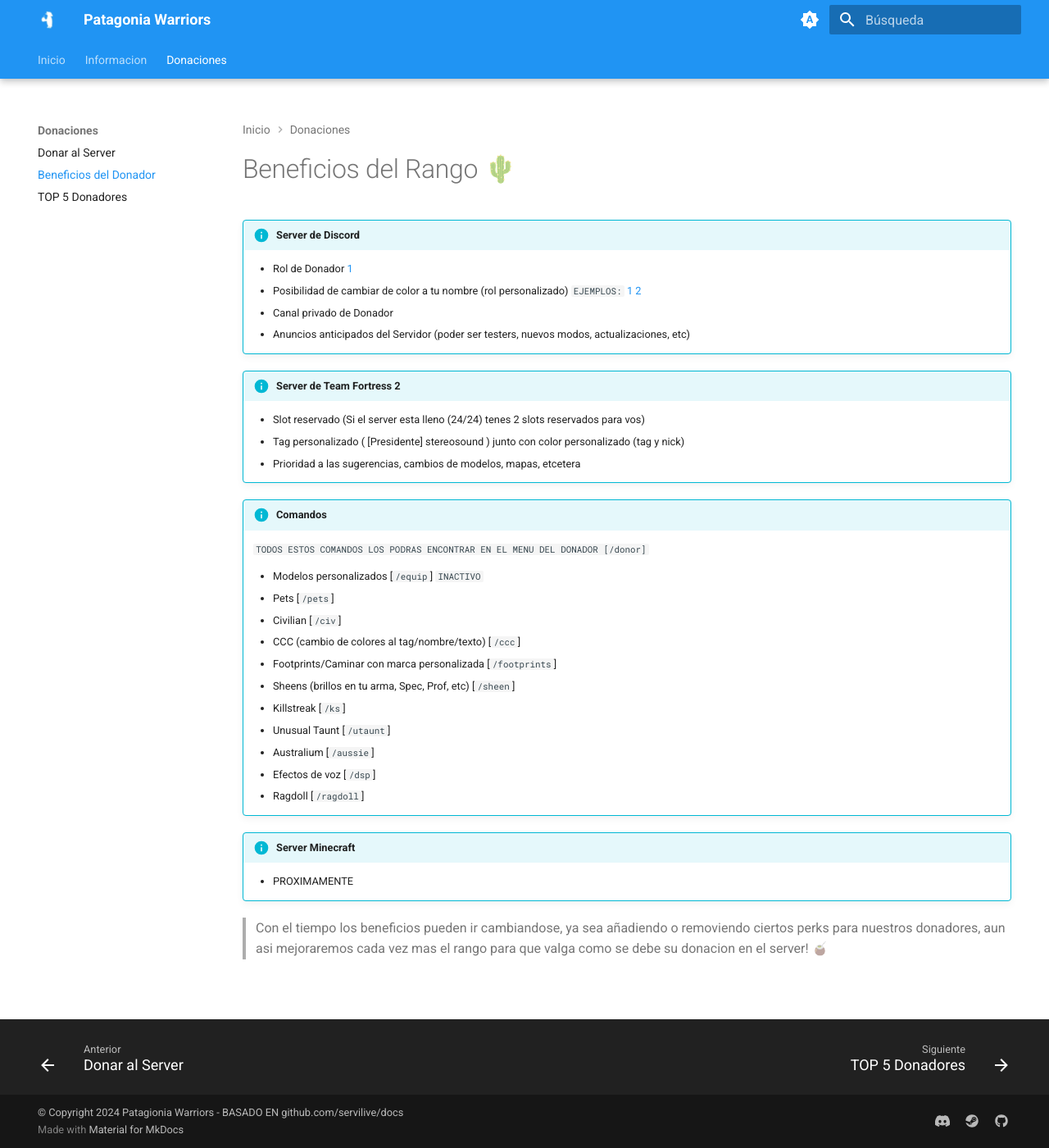
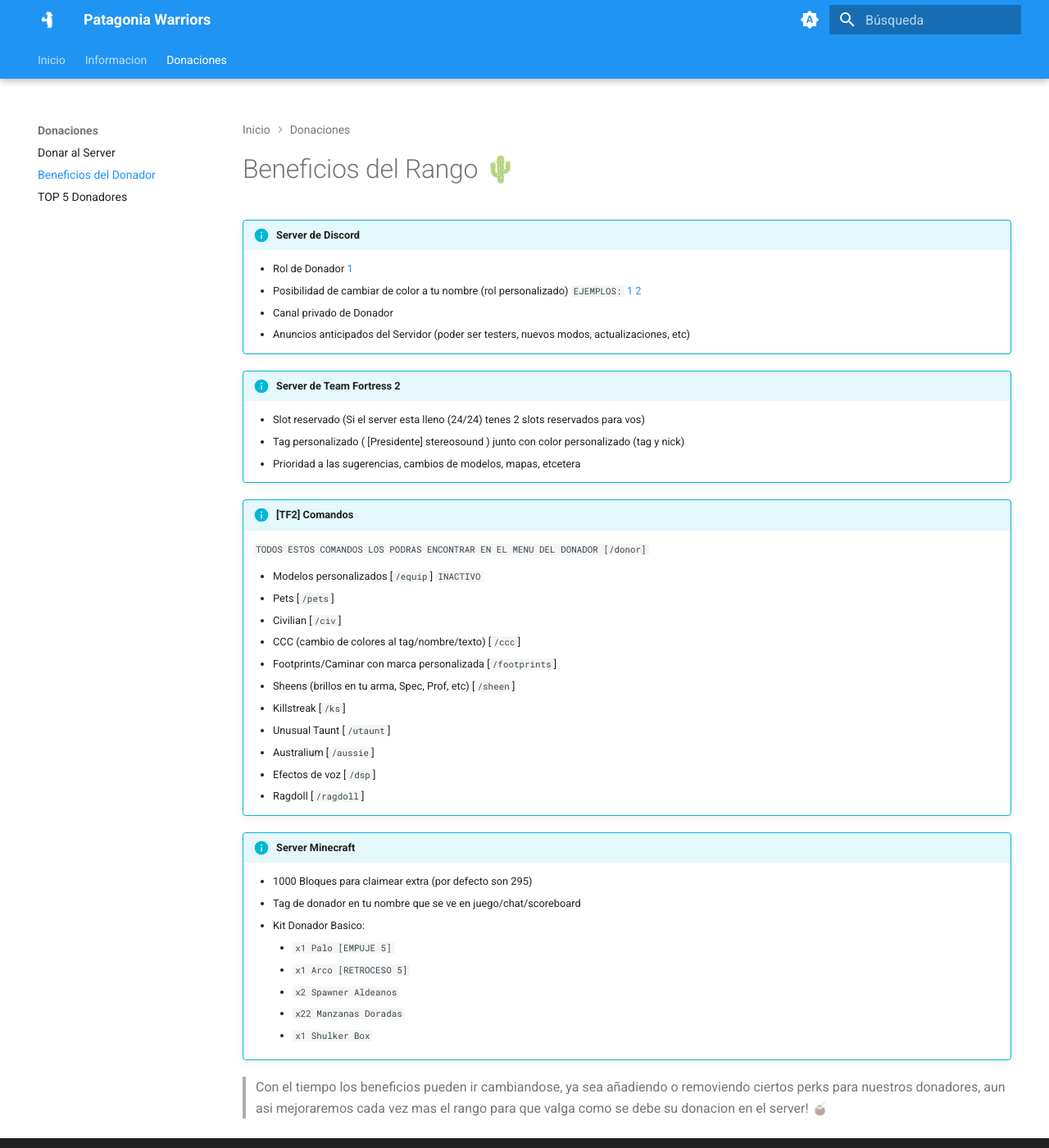
Before and after one commit to patagoniawarriors/docs, an MkDocs documentation site: the page built from docs/donaciones/beneficios.md, in a window 1280 px wide and 1400 px high. Shown: the whole window at 82% size. Built offline with MkDocs 1.6.1 and Material for MkDocs 9.7.7, drawn with Linux system fonts in a browser that asks for light colours.

Commit message:
cambios, donadores, etc

```diff
--- a/docs/donaciones/beneficios.md
+++ b/docs/donaciones/beneficios.md
@@ -11,7 +11,7 @@
 	- Tag personalizado ( [Presidente] stereosound ) junto con color personalizado (tag y nick)
 	- Prioridad a las sugerencias, cambios de modelos, mapas, etcetera
 
-!!! info "Comandos"
+!!! info "[TF2] Comandos"
 	`TODOS ESTOS COMANDOS LOS PODRAS ENCONTRAR EN EL MENU DEL DONADOR [/donor]`
 
 	- Modelos personalizados [`/equip`] `INACTIVO`
@@ -27,6 +27,13 @@
 	- Ragdoll [`/ragdoll`]
 
 !!! info "Server Minecraft"
-	- PROXIMAMENTE
+	- 1000 Bloques para claimear extra (por defecto son 295)
+	- Tag de donador en tu nombre que se ve en juego/chat/scoreboard
+	- Kit Donador Basico:
+		- `x1 Palo [EMPUJE 5]`
+		- `x1 Arco [RETROCESO 5]`
+		- `x2 Spawner Aldeanos`
+		- `x22 Manzanas Doradas`
+		- `x1 Shulker Box`
 
 > Con el tiempo los beneficios pueden ir cambiandose, ya sea añadiendo o removiendo ciertos perks para nuestros donadores, aun asi mejoraremos cada vez mas el rango para que valga como se debe su donacion en el server! 🧉
```
Also changed, not shown: docs/donaciones/donar.md (+1 -1 lines), docs/donaciones/top5.md (+1 -1 lines), docs/index.md (+1 -1 lines), docs/info/reglas.md (+5 -1 lines), docs/info/servidores.md (+1 -2 lines).
